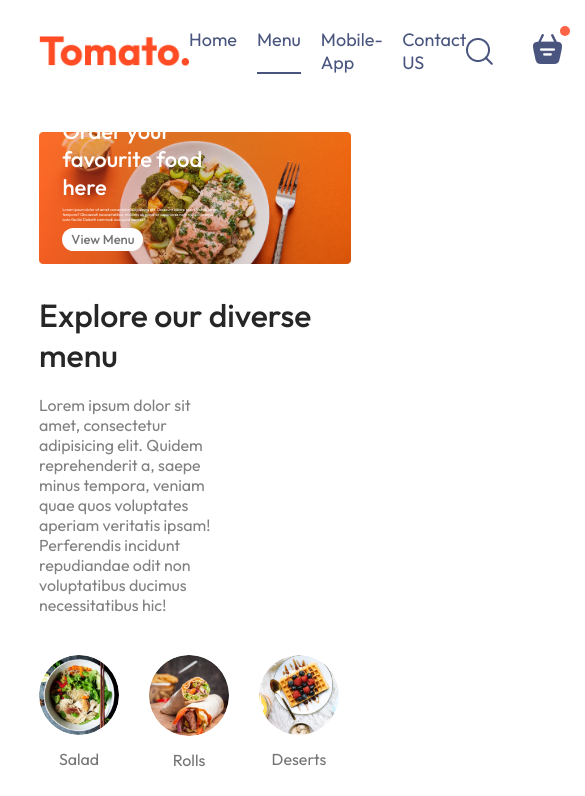
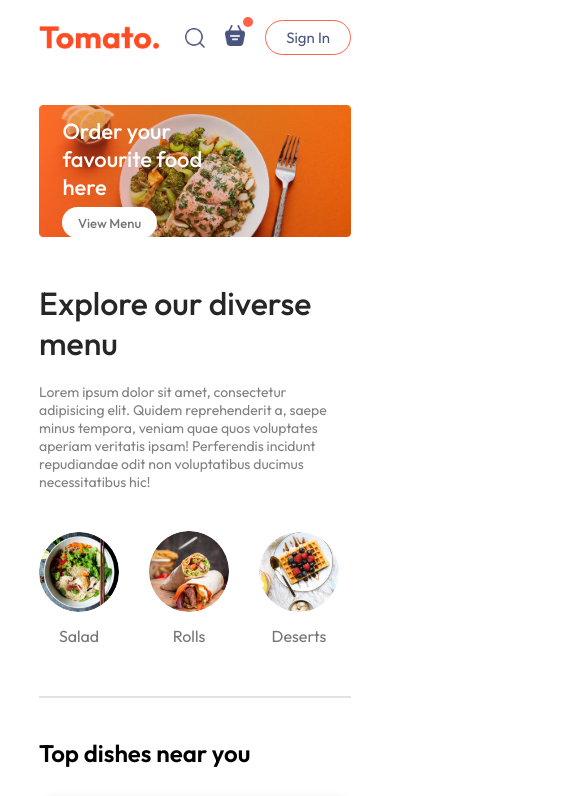
Before and after one commit to dan3ci/food-delivery-app, a React (Vite) app in the folder food-del/: page / in a window 390 px wide. Shown: the top 796 px of the page, 585 px wide, since content can reach past the window. Built offline with nearby package versions, Linux system fonts and the light colour scheme; a web font is replaced by a local one.

Commit message:
FronEnd completed/responsiveness completed/2:15:24

```diff
--- a/food-del/src/components/ExploreMenu/ExploreMenu.css
+++ b/food-del/src/components/ExploreMenu/ExploreMenu.css
@@ -54,3 +54,10 @@
     border: 4px solid tomato;
     padding: 2px;
 }
+
+@media (max-width:1050px) {
+    .explore-menu-text{
+        max-width: 100%;
+        font-size: 14px;
+    }
+}
--- a/food-del/src/components/Footer/Footer.css
+++ b/food-del/src/components/Footer/Footer.css
@@ -46,3 +46,15 @@
     background-color: gray;
     border: none;
 }
+
+@media (max-width:750px) {
+    .footer-content{
+        display: flex;
+        flex-direction: column;
+        gap: 35px;
+    }
+
+    .footer-copyright{
+        text-align: center;
+    }
+}
--- a/food-del/src/components/Header/Header.css
+++ b/food-del/src/components/Header/Header.css
@@ -40,3 +40,29 @@
     border: none;
 
 }
+
+@media (max-width:1050px) {
+
+    .header{
+        height: 38vw;
+    }
+
+    .header-contents{
+        max-width: 45%;
+    }
+}
+
+    @media (max-width:750px) {
+
+        .header-contents{
+            max-width: 55%;
+        }
+
+        .header-contents p{
+           display: none;
+        }
+
+        .header-contents button{
+            padding: 2vw 4vw;
+        }
+}
--- a/food-del/src/components/Navbar/Navbar.css
+++ b/food-del/src/components/Navbar/Navbar.css
@@ -60,3 +60,60 @@
     top: -8px;
     right: -8px;
 }
+
+@media (max-width:1050px) {
+
+    .navbar .logo{
+        width: 140px;
+    }
+
+    .navbar-menu{
+        gap: 20px;
+        font-size: 17px;
+    }
+
+    .navbar-right{
+        gap: 30px;
+    }
+
+    .navbar-right img{
+        width: 22px;
+    }
+
+    .navbar-right button{
+        padding: 8px 25px;
+    }
+
+}
+
+@media (max-width:900px) {
+
+    .navbar .logo{
+        width: 120px;
+    }
+
+    .navbar-menu{
+        gap: 15px;
+        font-size: 16px;
+    }
+
+    .navbar-right{
+        gap: 20px;
+    }
+
+    .navbar-right img{
+        width: 20px;
+    }
+
+    .navbar-right button{
+        padding: 7px 20px;
+        font-size: 15px;
+    }
+
+}
+
+@media (max-width:750px) {
+    .navbar-menu{
+        display: none;
+    }
+}
--- a/food-del/src/components/Navbar/Navbar.jsx
+++ b/food-del/src/components/Navbar/Navbar.jsx
@@ -1,6 +1,7 @@
 import React, { useState } from 'react'
 import './Navbar.css'
 import { assets } from '../../assets/assets'
+import { Link } from 'react-router-dom'
 
 const Navbar = () => {
 
@@ -12,10 +13,11 @@
     <div className='navbar'>
         <img src={assets.logo} alt="" className='logo'/>
         <ul className="navbar-menu">
-            <li onClick={()=> setMenu("home")} className={menu==="home"?"active":""}>Home</li>
-            <li onClick={()=> setMenu("menu")} className={menu==="menu" ? "active" : ""}>Menu</li>
-            <li onClick={()=> setMenu("mobile-app")} className={menu==="mobile-app" ? "active" : ""}>Mobile-App</li>
-            <li onClick={()=> setMenu("contact-us")} className={menu==="contact-us" ? "active" : ""}>Contact US</li>
+
+            <Link to='/' onClick={()=> setMenu("home")} className={menu==="home"?"active":""}>Home</Link>
+            <a href='#explore-menu' onClick={()=> setMenu("menu")} className={menu==="menu" ? "active" : ""}>Menu</a>
+            <a href='#app-download' onClick={()=> setMenu("mobile-app")} className={menu==="mobile-app" ? "active" : ""}>Mobile-App</a>
+            <a href='#footer' onClick={()=> setMenu("contact-us")} className={menu==="contact-us" ? "active" : ""}>Contact US</a>
         </ul>
         <div className="navbar-right">
             <img src={assets.search_icon} alt="" />
--- a/food-del/src/index.css
+++ b/food-del/src/index.css
@@ -5,6 +5,7 @@
   margin: 0;
   box-sizing: border-box;
   font-family: Outfit;
+  scroll-behavior: smooth;
 }
 
 body {
```
